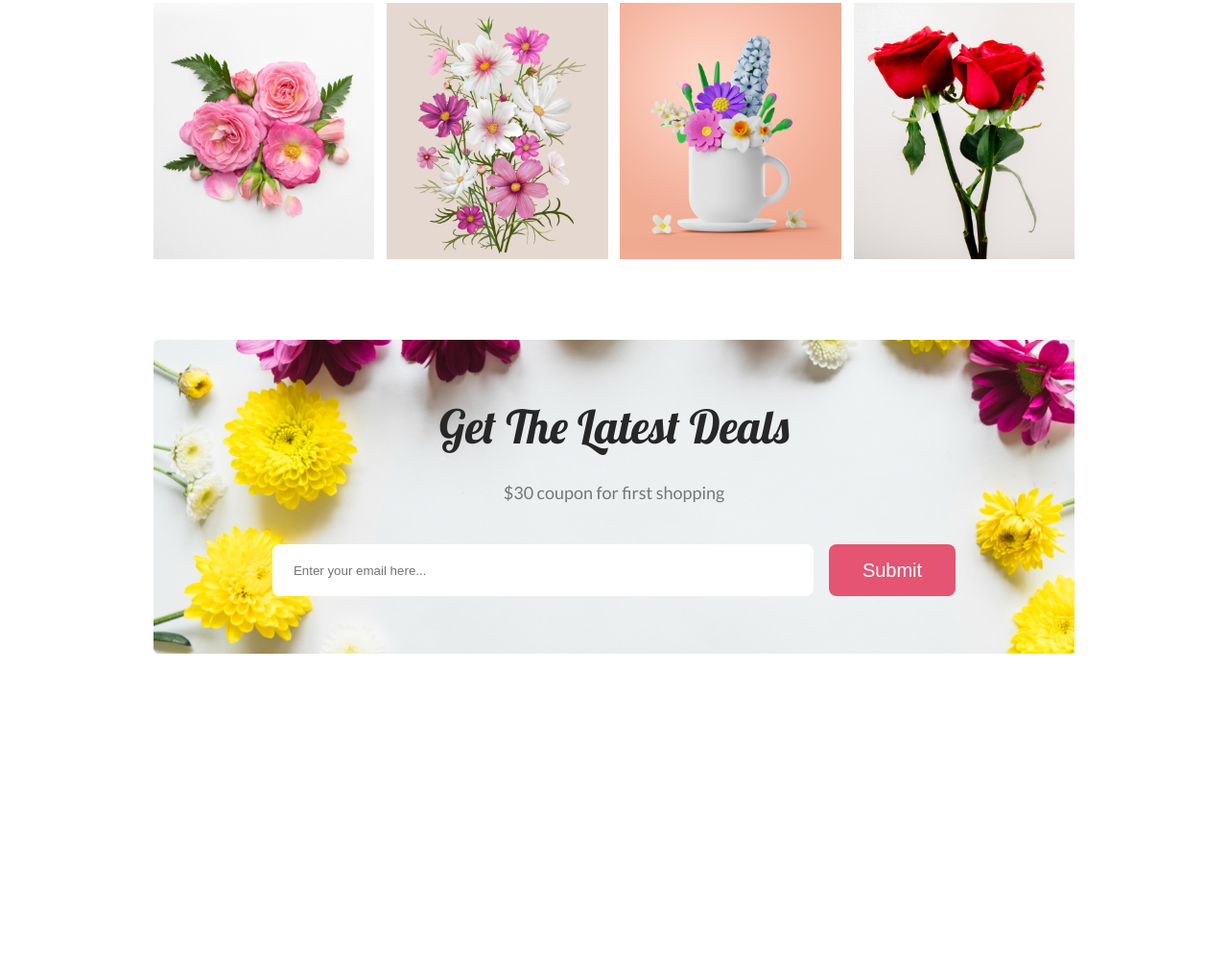
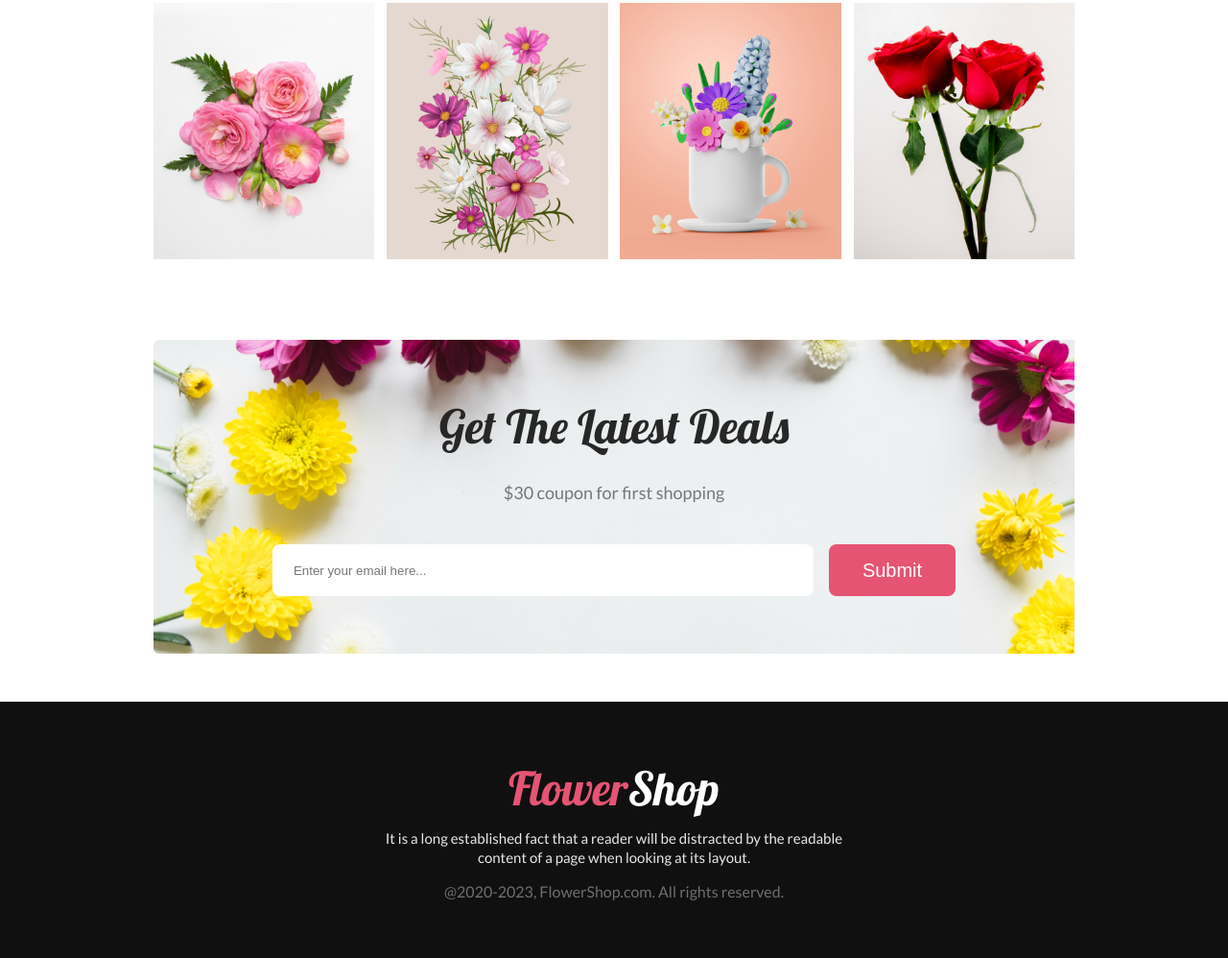
Before and after one commit to ukayching-marma/flower-shop-assignment, a plain HTML site: page index.html in a window 1280 px wide. Shown: the part 2642-3640 px from the top of the page at 96% size. Before the commit the page ends 3373 px from the top, so only its background shows below. Drawn offline with Linux system fonts and the light colour scheme.

Commit message:
Footer Section have been Created

```diff
--- a/index.html
+++ b/index.html
@@ -203,5 +203,19 @@
             </div>
         </section>
     </main>
+    <!-- Footer Section -->
+    <footer class="footer-section">
+        <div class="container">
+            <div class="row">
+                <div class="col-1 fs-ct-info">
+                    <h1 class="fs-ct-info-title"><span style="color:#E55473;">Flower</span><span style="color: #fff;">Shop</span></h1>
+                    <p class="foot-description">It is a long established fact that a reader will be distracted by the readable<br> content of a page when looking at its layout.</p>
+                    <p class="copyright-disclaimer">
+                        @2020-2023, FlowerShop.com. All rights reserved.
+                    </p>
+                </div>
+            </div>
+        </div>
+    </footer>
 </body>
 </html>
--- a/style.css
+++ b/style.css
@@ -271,3 +271,26 @@ input#email {
     background-size: cover;
     padding: 60px 0;
 }
+
+/* Footer Section style */
+.footer-section{
+    background: #111010;
+    padding: 60px 0;
+}
+.foot-description{
+    color: rgba(255, 255, 255, 0.90);
+    text-align: center;
+    font-family: 'Lato', sans-serif;
+    font-size: 15px;
+    font-weight: 400;
+    line-height: 20px;
+    margin-top: 12px;
+}
+.copyright-disclaimer{
+    color: rgba(255, 255, 255, 0.40);
+    text-align: center;
+    font-family: 'Lato', sans-serif;
+    font-size: 16px;
+    font-weight: 400;
+    margin-top: 16px;
+}
```
